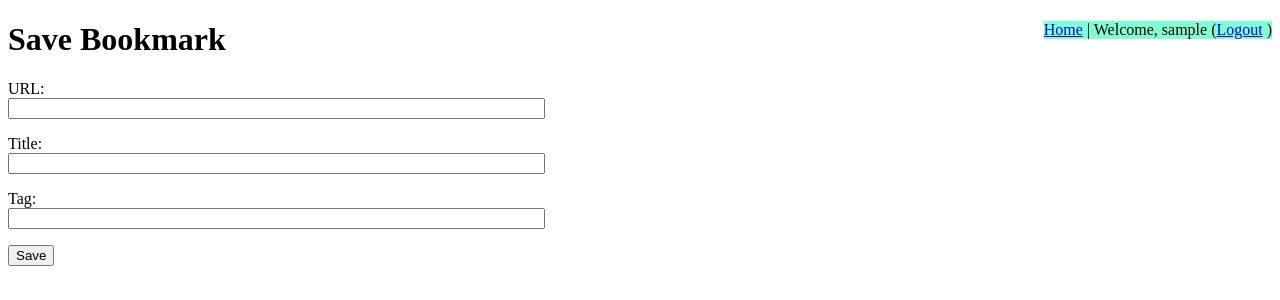
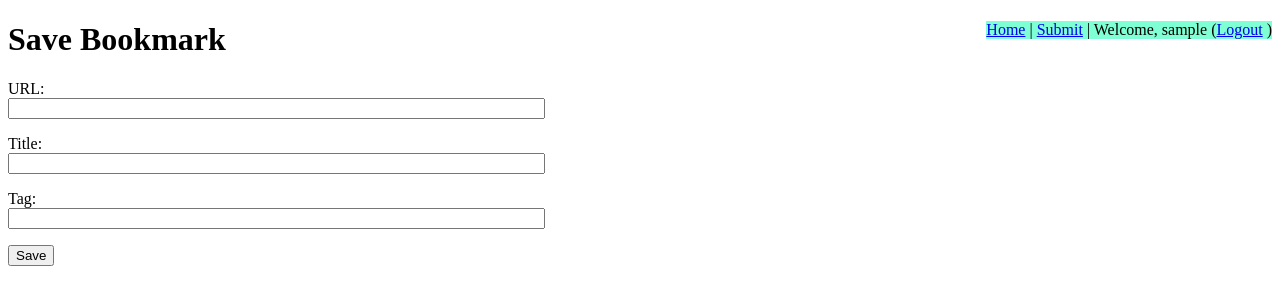
Before and after one commit to Leocorp/Django-Bookmark-WebApp, a Django app: page /save/ in a window 1280 px wide. Shown: the top 300 px of the page. Run offline with Django 3.2, Linux system fonts and the light colour scheme; the visitor is signed in with stand-in values (Sample User, id 1).

Commit message:
Added a Restricted hyperlink to the Save form.

```diff
--- a/bookmarks/views.py
+++ b/bookmarks/views.py
@@ -7,6 +7,7 @@ from django.template import RequestContext
 
 from bookmarks.forms import *
 from bookmarks.models import Link, Bookmark, Tag
+from django.contrib.auth.decorators import login_required
 
 def main_page(request):
 
@@ -65,6 +66,7 @@ def register_page(request):
         })
         return render_to_response('registration/register.html',variables) #use hierarchical path
 
+@login_required(login_url='/login/')
 def bookmark_save_page(request):
     if request.method == 'POST':
         form = BookmarkSaveForm(request.POST)
--- a/django_bookmarks/settings.py
+++ b/django_bookmarks/settings.py
@@ -11,6 +11,7 @@ https://docs.djangoproject.com/en/1.9/ref/settings/
 """
 
 import os
+
 
 # Build paths inside the project like this: os.path.join(BASE_DIR, ...)
 BASE_DIR = os.path.dirname(os.path.dirname(os.path.abspath(__file__)))
--- a/django_bookmarks/templates/base.html
+++ b/django_bookmarks/templates/base.html
@@ -9,6 +9,7 @@
     <div id="nav">
         <a href="/">Home</a> |
         {% if user.is_authenticated %}
+            <a href="/save/">Submit</a> |
             Welcome, {{ user.username }}
             (<a href="/logout/">Logout</a> )
         {% else %}
```
Also changed, not shown: 1 other file.
